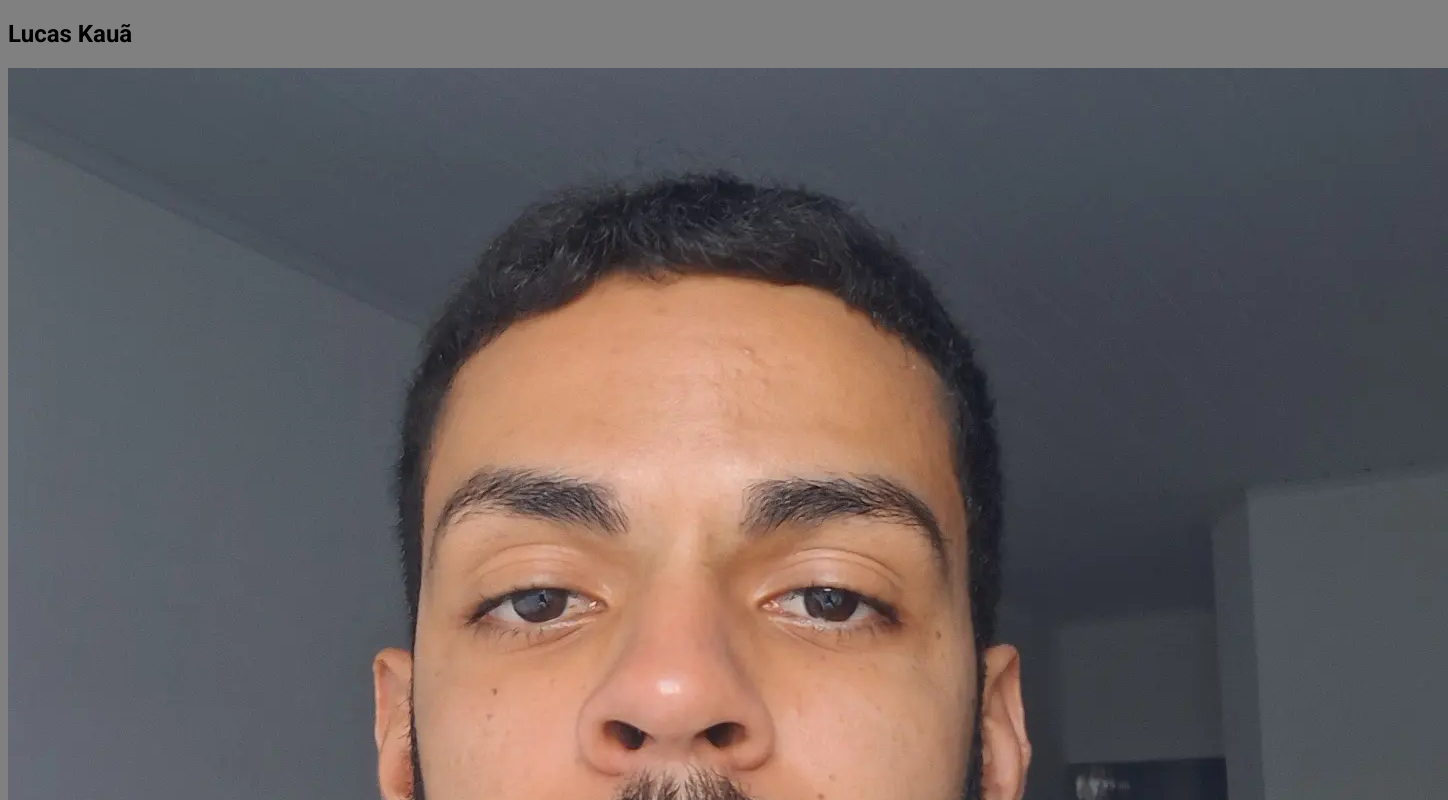
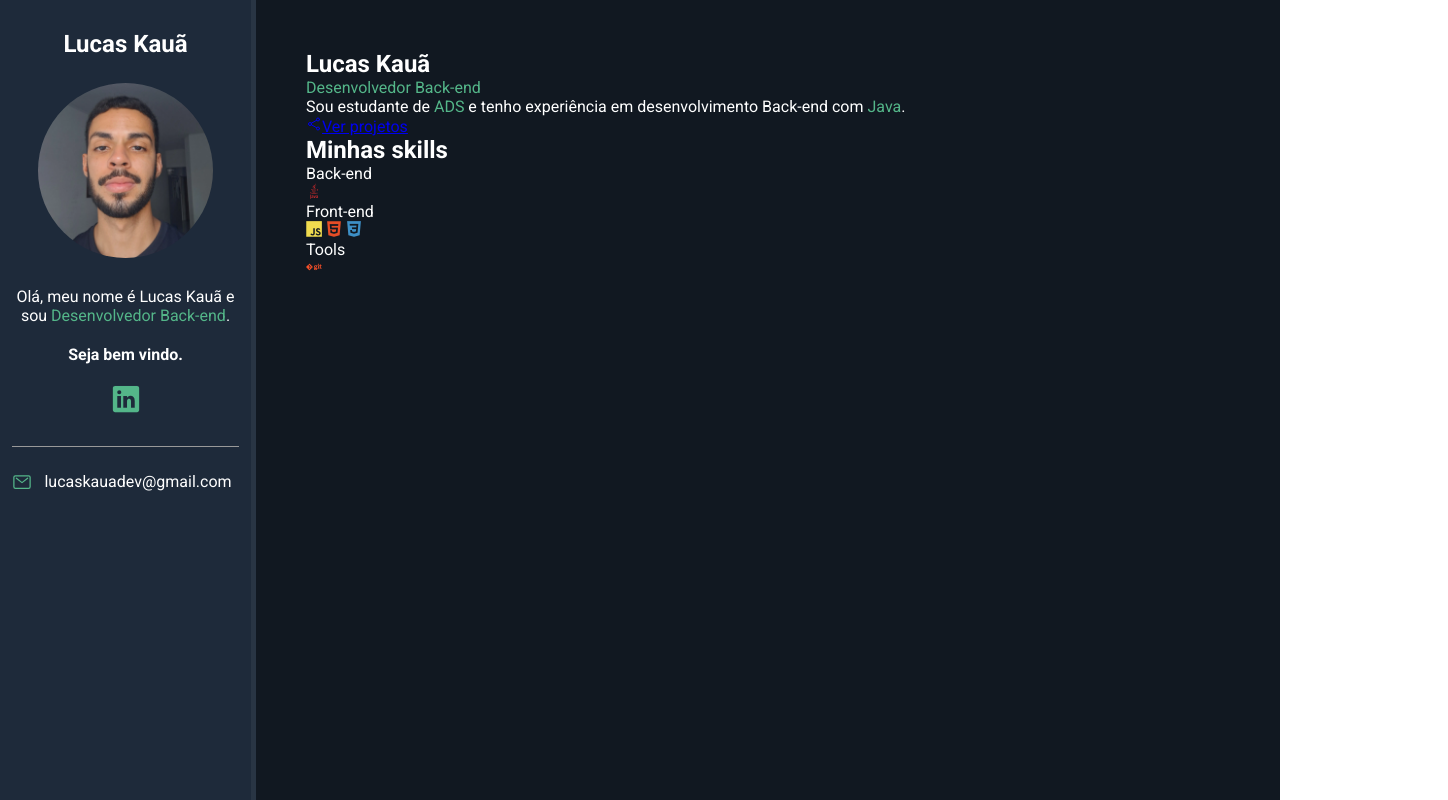
Before and after one commit to lucaskauaa/portfolio, a plain HTML site: page index.html in a window 1280 px wide. Shown: the top 800 px of the page, 1448 px wide, since content can reach past the window. Drawn offline with nearby package versions, Linux system fonts and the light colour scheme.

Commit message:
Finalizado css da bio container

```diff
--- a/css/style.css
+++ b/css/style.css
@@ -1,7 +1,103 @@
 * {
-     font-family: "Roboto", sans-serif;
+    margin: 0;
+    padding: 0;
+    font-family: "Roboto", sans-serif;
+    box-sizing: border-box;
 }
 
-body {
-    background-color: gray;
+:root {
+    --main-color: #54B689;
+    --main-text-color: #fff;
+    --border-color: #999;
+    --bio-bg-color: #1E2A3A;
+    --bio-border-color: #293544;
+    --about-bg-color: #111821;
 }
+
+.highlight {
+    color: var(--main-color);
+}
+
+#container {
+    display: flex;
+    flex-direction: row;
+    color: var(--main-text-color);
+}
+
+#bio-container {
+    flex: 1 1 20%;
+    min-height: 100vh;
+    background-color: var(--bio-bg-color);
+    text-align: center;
+    padding: 30px 12px;
+    border-right: 5px solid var(--bio-border-color);
+}
+
+#bio-container h2 {
+    margin-bottom: 25px;
+}
+
+#bio-container p {
+    margin-bottom: 20px;
+}
+
+#bio-container #welcome-text {
+    font-weight: bold;
+}
+
+#bio-image {
+    width: 175px;
+    height: 175px;
+    border-radius: 50%;
+    margin-bottom: 25px;
+}
+
+#social-container {
+    display: flex;
+    justify-content: center;
+    list-style: none;
+    border-bottom: 1px solid var(--border-color);
+    margin-bottom: 25px;
+    padding-bottom: 25px;
+}
+
+#social-container li {
+    flex: 1 1 0;
+    max-width: 60px;
+}
+
+#social-container li a {
+    color: var(--main-color);
+    font-size: 30px;
+}
+
+#email-container {
+    display: flex;
+    justify-content: center;
+}
+
+#email-container ion-icon,
+#email-container a {
+    flex: 1 1 0;
+}
+
+#email-container a {
+    color: var(--main-text-color);
+    text-decoration: none;
+    max-width: 225px;
+}
+
+#about-container {
+    height: 100%;
+    min-height: 100vh;
+    flex: 1 1 80%;
+    background-color: var(--about-bg-color);
+    padding: 50px;
+}
+
+#email-container ion-icon {
+    color: var(--main-color);
+    font-size: 20px;
+    margin-right: 5px;
+    max-width: 20px;
+}
--- a/index.html
+++ b/index.html
@@ -12,14 +12,14 @@
     <link rel="stylesheet" type='text/css' href="https://cdn.jsdelivr.net/gh/devicons/devicon@latest/devicon.min.css" />
 </head>
 <body>
-    <main id="container"></main>
+    <main id="container">
         <aside id="bio-container">
             <h2>Lucas Kauã</h2>
-        <img src="./img/lucas-pic.jpg" alt="Lucas Kauã">
+            <img src="./img/lucas-pic.jpg" alt="Lucas Kauã" id="bio-image">
             <p>Olá, meu nome é Lucas Kauã e sou <span class="highlight">Desenvolvedor Back-end</span>.</p>
             <p id="welcome-text">Seja bem vindo.</p>
             <ul id="social-container">
-            <li><a href="" target="blank"><ion-icon name="logo-linkedin"></ion-icon></a></li>
+                <li><a href="https://www.linkedin.com/in/lucaskauaa/" target="blank"><ion-icon name="logo-linkedin"></ion-icon></a></li>
             </ul>
             <div id="email-container">
                 <ion-icon name="mail-outline"></ion-icon>
@@ -49,6 +49,8 @@
                 </div>
             </div>
         </section>
+    </main>
+
 
     <!--Ion Icons-->
     <script type="module" src="https://unpkg.com/ionicons@7.1.0/dist/ionicons/ionicons.esm.js"></script>
```
Lines whose indentation alone changed are shown as unchanged.
